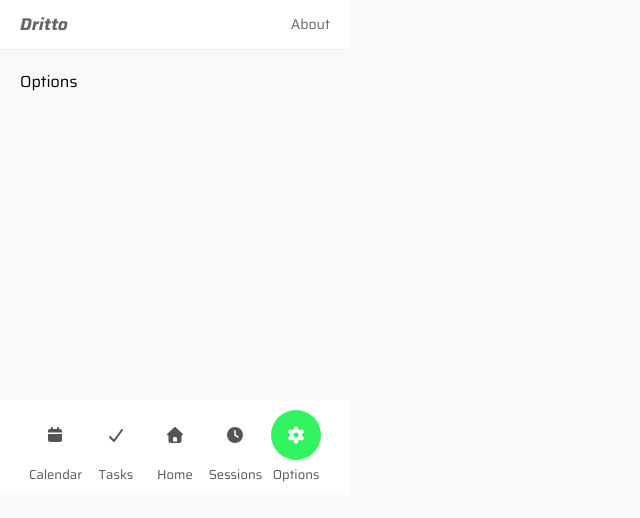
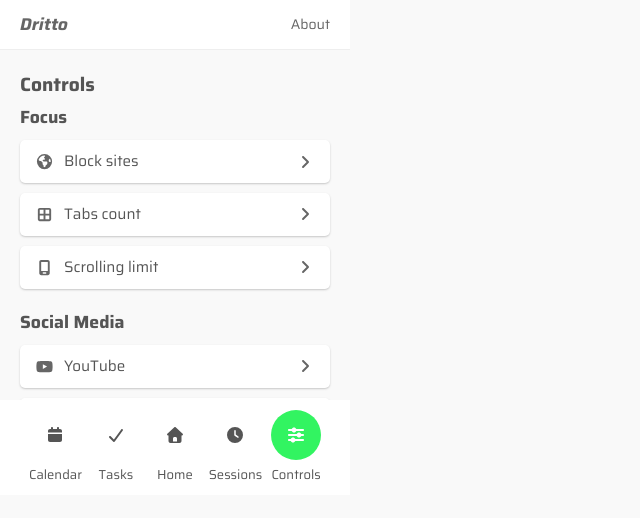
Before and after one commit to muhammad-ahmed-gh/dritto, a React (Vite) app: page / in a window 1280 px wide. Both pictures are taken after a click on the button 296 px from the left and 435 px from the top of the page. Shown: the top 518 px of the page, without its empty margins (0-640 px from the left). Built offline with nearby package versions, Linux system fonts and the light colour scheme; the HTML template or start-up script is replaced by a standard one.

Commit message:
feature: build Controls (Options) tab

```diff
--- a/package.json
+++ b/package.json
@@ -11,6 +11,7 @@
   },
   "dependencies": {
     "@fortawesome/fontawesome-svg-core": "^7.2.0",
+    "@fortawesome/free-brands-svg-icons": "^7.2.0",
     "@fortawesome/free-regular-svg-icons": "^7.2.0",
     "@fortawesome/free-solid-svg-icons": "^7.2.0",
     "@fortawesome/react-fontawesome": "^3.3.0",
--- a/src/components/Content.tsx
+++ b/src/components/Content.tsx
@@ -1,7 +1,7 @@
 import About from "./About";
 import Calendar from "./Calendar";
 import Home from "./Home";
-import Options from "./Options";
+import Controls from "./Controls";
 import Pomodoro from "./Pomodoro";
 import Tasks from "./Tasks";
 
@@ -20,8 +20,8 @@ export function Content(props: Props) {
       return <Tasks />
     case "Pomodoro":
       return <Pomodoro />
-    case "Options":
-      return <Options />
+    case "Controls":
+      return <Controls />
     case "About":
       return <About />
     default:
--- /dev/null
+++ b/src/components/Controls.tsx
@@ -0,0 +1,58 @@
+import { FontAwesomeIcon } from "@fortawesome/react-fontawesome";
+import { library, IconProp } from "@fortawesome/fontawesome-svg-core";
+import { fas } from "@fortawesome/free-solid-svg-icons";
+import { fab } from "@fortawesome/free-brands-svg-icons";
+library.add(fas, fab);
+
+type OptionProp = {
+  label: string;
+  icon: IconProp;
+};
+
+function Option(props: OptionProp) {
+  return (
+    <div className="option bg-white shadow-[0px_1px_2px_#77777761] flex justify-between items-center rounded-[5px] p-[10px_15px] select-none cursor-pointer hover:bg-[#fbfbfb] transition-[background-color] duration-[0.3s]">
+      <span className="text-[0.95rem] flex items-center gap-[10px]">
+        <FontAwesomeIcon className="text-[#666]" icon={props.icon}></FontAwesomeIcon>
+        {props.label}
+      </span>
+      <FontAwesomeIcon className="text-[#666]" icon={['fas', 'angle-right']}></FontAwesomeIcon>
+    </div>
+  );
+}
+
+export default function Controls() {
+  return (
+      <main className="p-[20px] h-[350px] text-[#555] overflow-y-scroll">
+        <h3 className="font-bold text-[1.2rem] mb-[5px]">Controls</h3>
+        <div className="categories flex flex-col gap-[20px]">
+          <div className="category">
+            <span className="block font-bold text-[1.1rem] mb-[10px]">Focus</span>
+            <div className="options flex flex-col gap-y-[10px] mt-[5px]">
+              <Option label="Block sites" icon={["fas", "earth-americas"]} />
+              <Option label="Tabs count" icon={["fas", "table-cells-large"]} />
+              <Option label="Scrolling limit" icon={["fas", "mobile-screen"]} />
+            </div>
+          </div>
+          <div className="category">
+            <span className="block font-bold text-[1.1rem] mb-[10px]">Social Media</span>
+            <div className="options flex flex-col gap-y-[10px] mt-[5px]">
+              <Option label="YouTube" icon={["fab", "youtube"]} />
+              <Option label="Facebook" icon={["fab", "facebook"]} />
+              <Option label="Twitter" icon={["fab", "x-twitter"]} />
+              <Option label="TikTok" icon={["fab", "tiktok"]} />
+              <Option label="Instagram" icon={["fab", "instagram"]} />
+            </div>
+          </div>
+          <div className="category">
+            <span className="block font-bold text-[1.1rem] mb-[10px]">Advanced</span>
+            <div className="options flex flex-col gap-y-[10px] mt-[5px]">
+              <Option label="Block by domain" icon="earth-asia" />
+              <Option label="Import/export settings" icon={["fas", "arrow-up-from-bracket"]} />
+              <Option label="Reset settings" icon={["fas", "rotate-left"]} />
+            </div>
+          </div>
+        </div>
+      </main>
+  );
+}
--- a/src/components/Footer.tsx
+++ b/src/components/Footer.tsx
@@ -15,7 +15,7 @@ export default function Footer(props: FooterProps) {
     { icon: "check", label: "tasks", tabName: "Tasks" },
     { icon: "house", label: "home", tabName: "Home" },
     { icon: "clock", label: "sessions", tabName: "Pomodoro" },
-    { icon: "gear", label: "options", tabName: "Options" },
+    { icon: "sliders", label: "controls", tabName: "Controls" },
   ];
 
   return (
--- a/src/components/Options.tsx
+++ /dev/null
@@ -1,7 +0,0 @@
-export default function Options() {
-  return (
-      <main className="p-[20px] h-[350px]">
-        Options
-      </main>
-  );
-}
--- a/src/types/navigation.ts
+++ b/src/types/navigation.ts
@@ -1,2 +1,2 @@
-export type Tab = "Home" | "Calendar" | "Tasks" | "Pomodoro" | "Options" | "About";
+export type Tab = "Home" | "Calendar" | "Tasks" | "Pomodoro" | "Controls" | "About";
 export type StateSetter<T> = React.Dispatch<React.SetStateAction<T>>;
```
Also changed, not shown: 1 other file (tests, documents, lock files or other folders).
